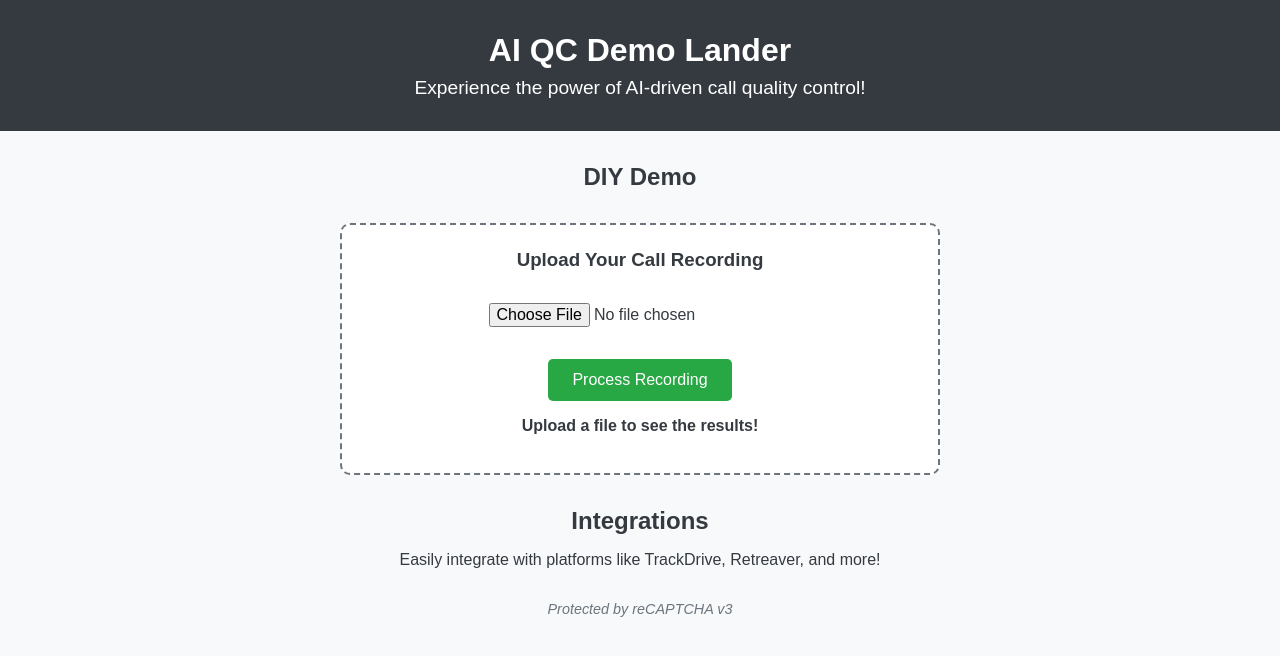
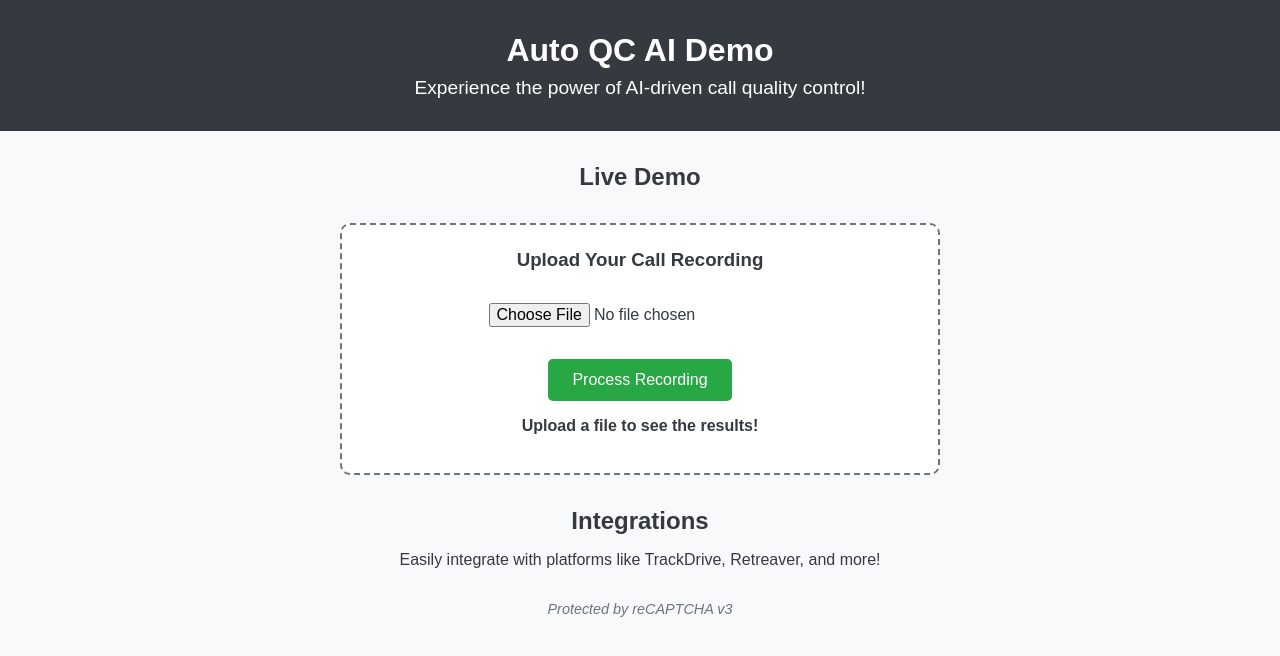
Before and after one commit to theuniversalmethod/auto-qc-site, a plain HTML site: page index.html in a window 1280 px wide. Drawn offline with Linux system fonts and the light colour scheme.

Commit message:
Update index.html

```diff
--- a/index.html
+++ b/index.html
@@ -159,12 +159,12 @@
 </head>
 <body>
   <header>
-    <h1>AI QC Demo Lander</h1>
+    <h1>Auto QC AI Demo</h1>
     <p>Experience the power of AI-driven call quality control!</p>
   </header>
 
   <section>
-    <h2>DIY Demo</h2>
+    <h2>Live Demo</h2>
     <div class="demo-section">
       <h3>Upload Your Call Recording</h3>
       <div class="upload-area">
```
